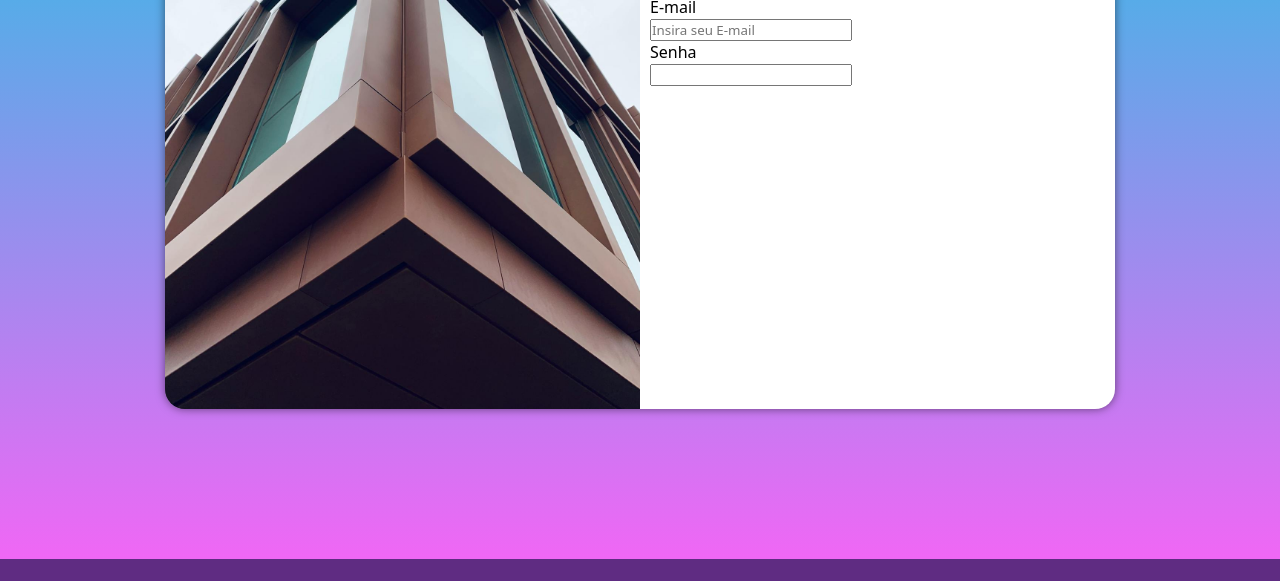
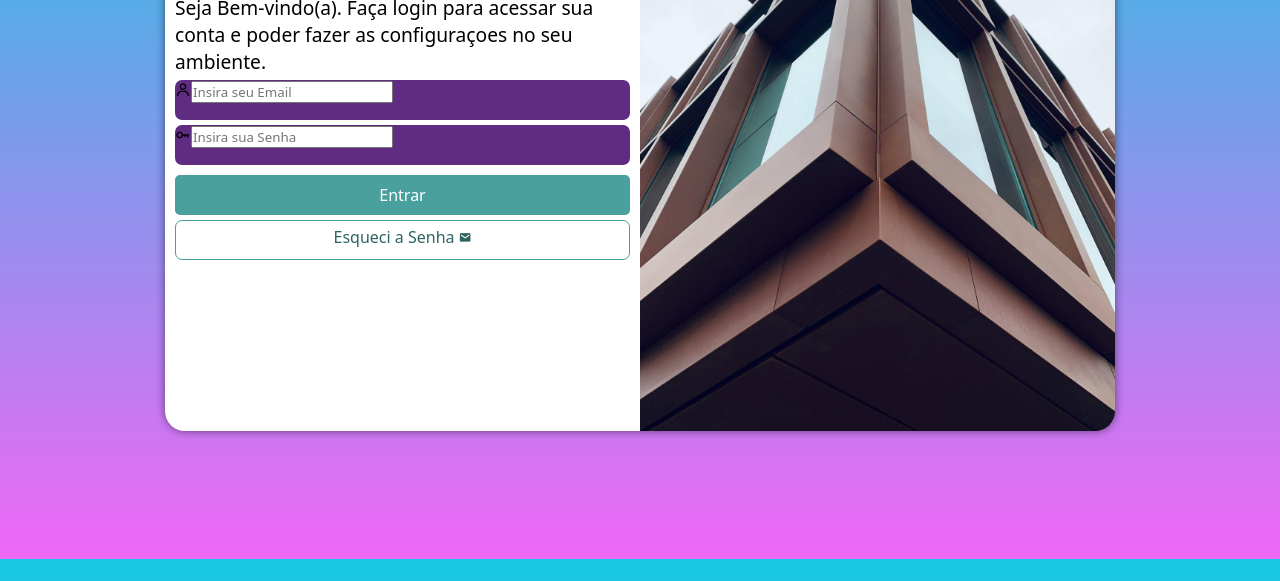
Before and after one commit to GuilhermeNobre06/projeto-login, a plain HTML site: page index.html in a window 1280 px wide. Shown: the part 241-822 px from the top of the page. Before the commit the page ends 800 px from the top, so only its background shows below. Drawn offline with nearby package versions, Linux system fonts and the light colour scheme.

Commit message:
configurações do formulario

```diff
--- a/estilos/media-query.css
+++ b/estilos/media-query.css
@@ -31,13 +31,21 @@
     }
 
     section#login > div#imagem{
-        float: left;
+        float: right;
         width: 50%;
         height: 100%;
     }
 
     section#login > div#formulario{
-        float: right;
+        float: left;
         width: 50%;
 }
+
+div#formulario > h1{
+    font-size: 2em;
 }
+
+div#formulario > p{
+    font-size: 1.2em;
+}
+}
--- a/estilos/style.css
+++ b/estilos/style.css
@@ -52,3 +52,65 @@ section#login > div#formulario{
     display: block;
     padding: 10px;
 }
+
+div#formulario > h1{
+    text-align: center;
+    margin-bottom: 10px;
+}
+
+div#formulario > p{
+    font-size: 0.8em;
+}
+
+form > div#campo{
+    background-color: #5f2c82;
+    display: block;
+    width: 100%;
+    height: 40px;
+    border-radius: 7px;
+    margin: 5px 0px;
+}
+
+div#campo > label{
+    display: none;
+}
+
+form> input[type=submit]{
+    display: block;
+    font-size: 1em;
+    width: 100%;
+    height: 40px;
+    margin-top: 10px;
+    background-color: #49a09d;
+    color: white;
+    border: none;
+    border-radius: 5px;
+    cursor: pointer;
+}
+
+form> input[type=submit]:hover{
+    background-color: #2d6462;
+}
+
+form > a.botao{
+    display: block;
+    text-align: center;
+    font-size: 1em;
+    width: 100%;
+    height: 40px;
+    padding: 5px;
+    margin-top: 5px;
+    background-color: white;
+    color: #2d6462;
+    border: 1px solid #49a09d;
+    border-radius: 7px;
+    text-decoration: none;
+}
+
+form > a.botao:hover{
+    background-color: #6cd3cf;
+}
+
+form > a.botao > i{
+    font-size: 0.8em;
+}
--- a/index.html
+++ b/index.html
@@ -4,7 +4,8 @@
     <meta charset="UTF-8">
     <meta name="viewport" content="width=device-width, initial-scale=1.0">
     <link rel="stylesheet" href="estilos/style.css">
-    <link rel="stylesheet" href="estilos/media-query.css">
+    <link rel="stylesheet" href="estilos/media-query.css">]
+    <link href='https://unpkg.com/boxicons@2.1.4/css/boxicons.min.css' rel='stylesheet'>
     <title>Login</title>
 </head>
 <body>
@@ -16,12 +17,18 @@
             <div id="formulario">
                 <h1>Login</h1>
                 <p>Seja Bem-vindo(a). Faça login para acessar sua conta e poder fazer as configuraçoes no seu ambiente.</p>
-                <form action="login.php" method="post">
-                    <p>E-mail</p>
-                    <input type="text" placeholder="Insira seu E-mail">
-                    <p>Senha</p>
-                    <input type="password" name="senha" id="isenha">
-                </form>
+                <form action="login.php" method="post" autocomplete="on">
+                    <div id="campo">
+                        <i class='bx bx-user'></i><input type="email" name="email" id="iemail" placeholder="Insira seu Email" autocomplete="email" required maxlength="30">
+                        <label for="iemail">E-mail</label>
+                    </div>
+                    <div id="campo">
+                        <i class='bx bx-key' ></i><input type="password" name="senha" id="isenha" placeholder="Insira sua Senha" autocomplete="current-password" required minlength="8" max="20">
+                        <label for="isenha">Senha</label>
+                    </div>
+                    <input type="submit" value="Entrar">
+                <a href="esqueci.html" class="botao">Esqueci a Senha <i class='bx bxs-envelope' ></i></a>
+            </form>
             </div>
         </section>
     </main>
```
